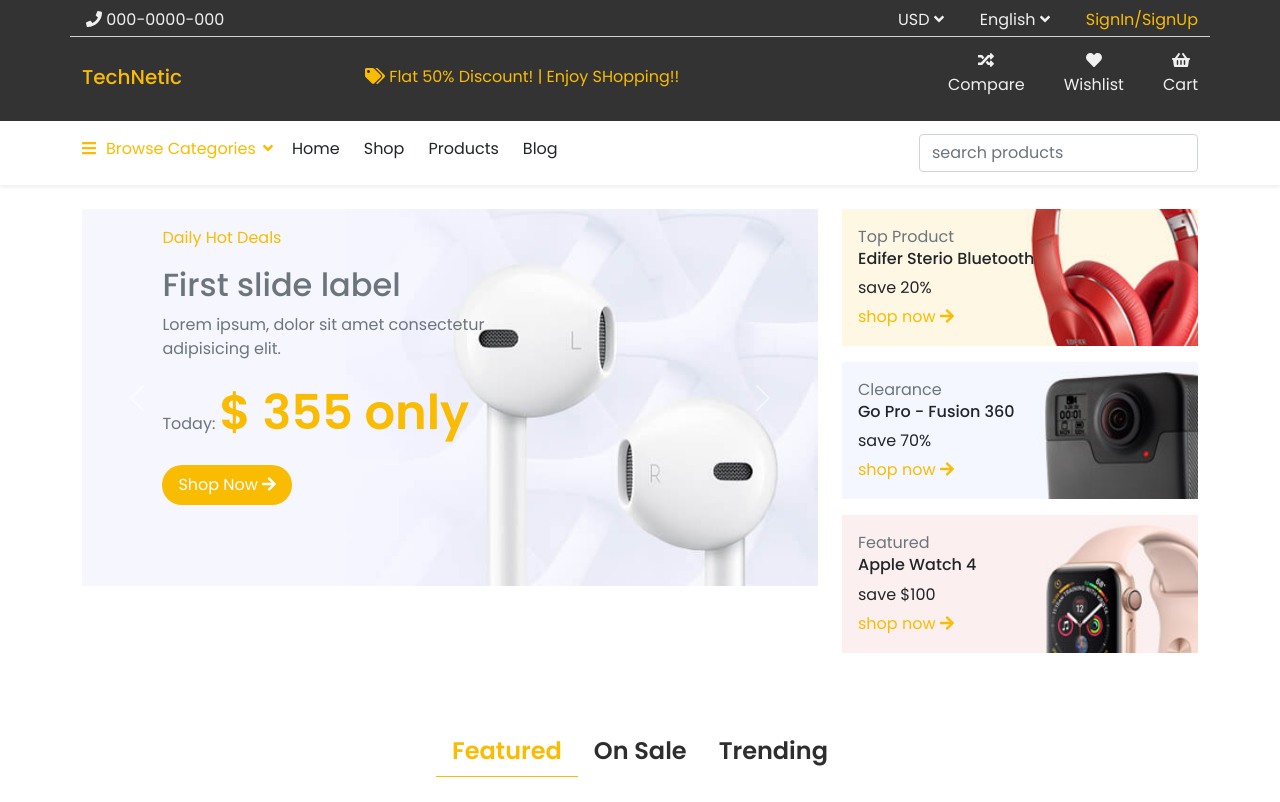
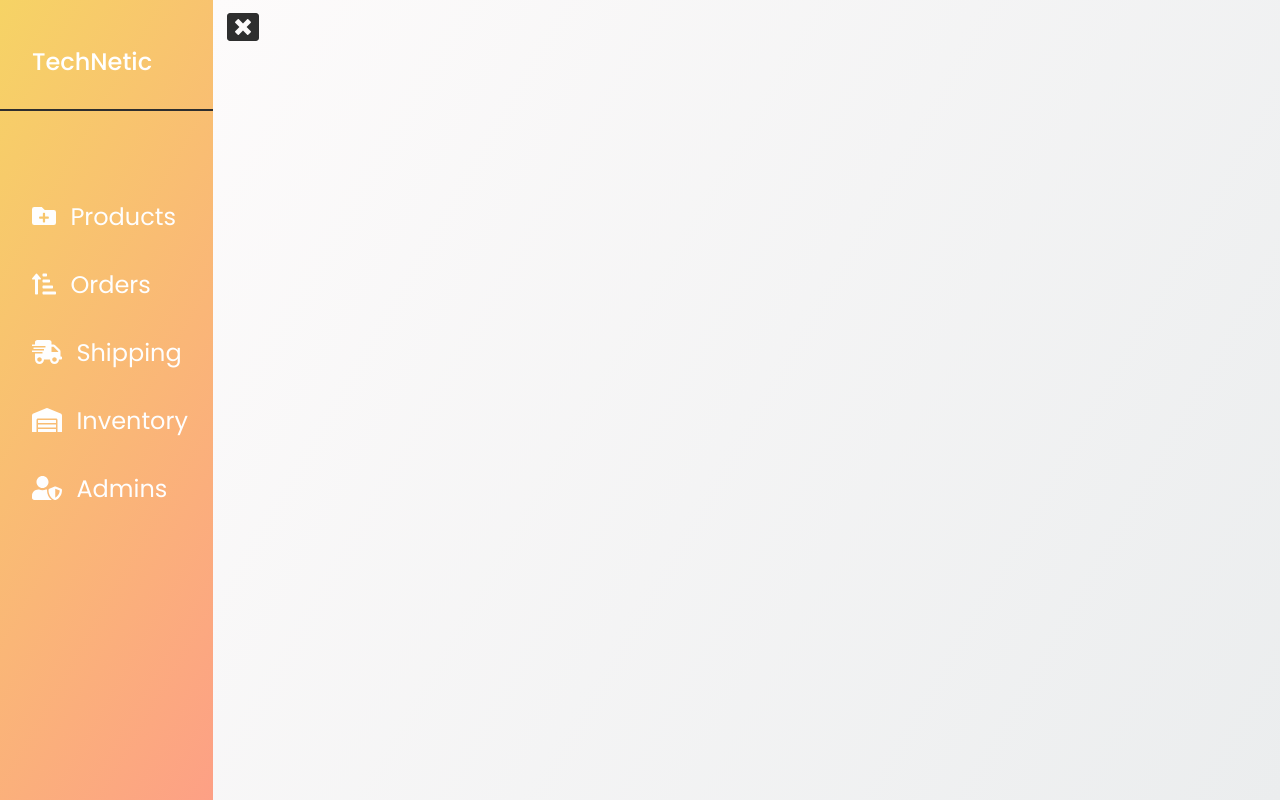
Before and after one commit to Mehedi0911/techNetic-client, a React (Create React App) app: page /admin in a window 1280 px wide. Shown: the top 802 px of the page. Built offline with nearby package versions, Linux system fonts and the light colour scheme.

Commit message:
added dashboard

```diff
--- a/package.json
+++ b/package.json
@@ -17,6 +17,7 @@
     "react-dom": "^17.0.2",
     "react-hook-form": "^7.7.1",
     "react-redux": "^7.2.4",
+    "react-router-dom": "^5.2.0",
     "react-scripts": "^4.0.3",
     "react-scroll": "^1.8.2",
     "redux": "^4.1.0",
--- a/src/App.js
+++ b/src/App.js
@@ -1,10 +1,24 @@
+import React from "react";
+
+import {
+  BrowserRouter as Router,
+  Switch,
+  Route,
+  Link
+} from "react-router-dom";
+
 import Home from "./components/Home/Home/Home";
 import '../src/components/Utilities/utilities.css'
+import AdminDashboard from "./components/AdminDashboard/AdminDashboard";
 function App() {
   return (
-    <div className="App">
-      <Home></Home>
-    </div>
+    <Router>
+      <Switch>
+        <Route exact path="/" component={Home}/>
+        <Route path="/home" component={Home}/>
+        <Route path="/admin" component={AdminDashboard}/>
+      </Switch>
+    </Router>
   );
 }
 
--- /dev/null
+++ b/src/components/AdminDashboard/AdminDashboard.css
@@ -0,0 +1,100 @@
+.admin-dashboard{
+    position: relative;
+}
+
+.navigator-active{
+    width: 20%;
+    background-image: linear-gradient(120deg, #f6d365 0%, #fda085 100%);;
+    height: 100vh;
+    animation-name: navigatorAnim;
+    animation-duration: .75s;
+}
+
+.navigator-hidden{
+    display: none;
+}
+
+.admin-contents{
+    width: 100%;
+    background-image: linear-gradient(120deg, #fdfbfb 0%, #ebedee 100%);
+    height: 100vh;
+}
+
+.nav-toggle-btn{
+    background: none;
+    border: none;
+    font-size: 2rem;
+    color: var(--dark);
+    margin-left: .5rem;
+    margin-top: .2rem;
+}
+
+/* .open-btn{
+    position: absolute;
+    right: 0;
+} */
+
+.right{
+    width: 100%;
+    background: red;
+    float: right;
+}
+
+.brand-logo{
+    margin-top: 3rem;
+    padding-left: 2rem;
+    padding-bottom: 2rem;
+    color: white;
+    border-bottom: 2px solid var(--dark);
+
+}
+
+.navigator-links{
+
+    margin-top: 5rem;
+    color:var(--pure);
+    font-size: 1.5rem;
+    width: 100%;
+
+
+}
+
+.navigator-links p{
+
+    padding: .5rem 0 .5rem 2rem;
+}
+
+.navigator-links p:hover{
+    background: var(--dark);
+    cursor: pointer;
+}
+
+.nav-icons{
+    margin-right: .5rem;
+}
+
+/* keyframe animations......... */
+
+@keyframes navigatorAnim {
+    0% {transform: translateX(-100%);}
+    100%{transform: translateX(0);}
+}
+
+
+/* media queries...... */
+
+@media only screen and (max-width: 900px) {
+    .navigator-active {
+        width: 350px;
+
+    }
+
+  }
+
+  @media only screen and (max-width: 600px) {
+    .navigator-active {
+        width: 300px;
+
+    }
+
+  }
--- /dev/null
+++ b/src/components/AdminDashboard/AdminDashboard.js
@@ -0,0 +1,32 @@
+import React, { useState } from 'react';
+import './AdminDashboard.css';
+import { FontAwesomeIcon } from '@fortawesome/react-fontawesome'
+import { faBars, faWindowClose, faFolderPlus, faSortAmountUpAlt, faShippingFast, faWarehouse, faUserShield } from '@fortawesome/free-solid-svg-icons'
+const AdminDashboard = () => {
+    const [isHidden, setHidden] = useState(false)
+
+    const handleHiddenBtn = () => {
+        setHidden(!isHidden);
+    }
+    return (
+        <div className="d-flex admin-dashboard">
+            <div className={!isHidden ? "navigator-active shadow" : "navigator-hidden"}>
+                <h4 className="brand-logo">TechNetic</h4>
+
+                <div className="navigator-links">
+                    <p><FontAwesomeIcon className="nav-icons" icon={faFolderPlus} /> Products</p>
+                    <p><FontAwesomeIcon className="nav-icons" icon={faSortAmountUpAlt} /> Orders</p>
+                    <p><FontAwesomeIcon className="nav-icons" icon={faShippingFast} /> Shipping</p>
+                    <p><FontAwesomeIcon className="nav-icons" icon={faWarehouse} /> Inventory</p>
+                    <p><FontAwesomeIcon className="nav-icons" icon={faUserShield} /> Admins</p>
+                </div>
+            </div>
+            <div className="admin-contents">
+                <button onClick={() => handleHiddenBtn()} className="nav-toggle-btn">{isHidden ? <FontAwesomeIcon icon={faBars} /> : <FontAwesomeIcon icon={faWindowClose} />}</button>
+
+            </div>
+        </div>
+    );
+};
+
+export default AdminDashboard;
```
Also changed, not shown: 1 other file (tests, documents, lock files or other folders).
